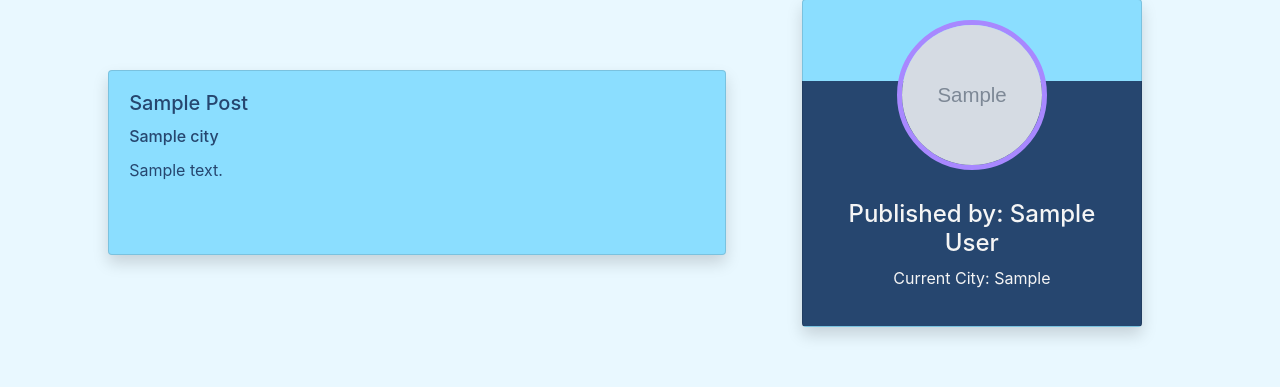
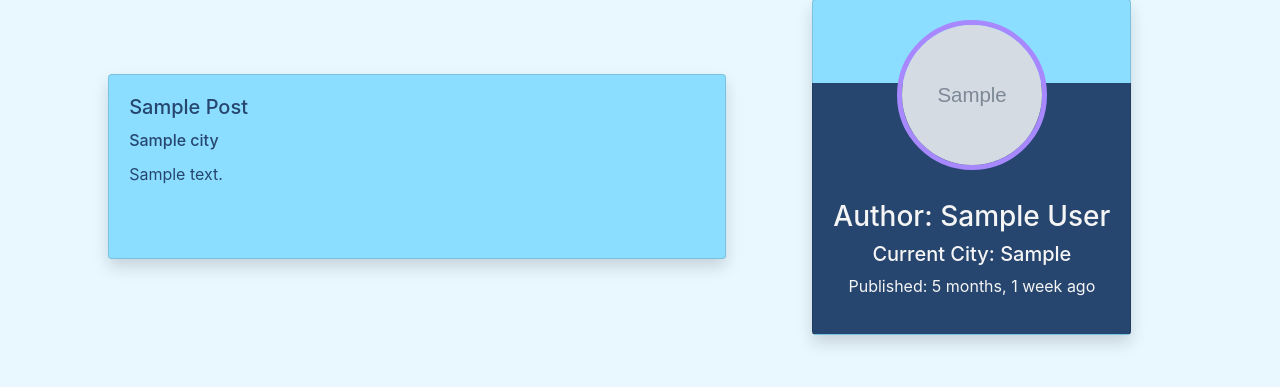
Before and after one commit to ncbentley/wayfarer, a Django app: a page that uses main_app/templates/cities/post.html in a window 1280 px wide. Shown: the part 428-815 px from the top of the page. Run offline with Django 3.2, Linux system fonts and the light colour scheme; tables that the repository leaves empty hold one stand-in row (values such as "Sample post"); grey boxes marked "Sample" are stand-in pictures; some libraries are stand-ins or nearby versions.

Commit message:
rel publish date

```diff
--- a/main_app/templates/cities/index.html
+++ b/main_app/templates/cities/index.html
@@ -70,8 +70,9 @@
                                 <!-- Author image -->
                                 <img src="{% static '' %}{{post.user.image}}" alt=""
                                     class="p-0 my-2 ml-3 img-thumbnail avatar">
-                                <div class="titles overflow-scroll" style="text-align: center;">
-                                    <h3 class="post-title ml-2">{{post.title|title}}</h3>
+                                <div class="ml-3 titles overflow-scroll">
+                                    <h3 class="post-title">{{post.title|title}}</h3>
+                                    <p class="relative-time">{{post.time|timesince}} ago</p>
                                 </div>
                             </div>
                         </div>
--- a/main_app/templates/cities/post.html
+++ b/main_app/templates/cities/post.html
@@ -43,8 +43,9 @@
                             <img class="profile-pic-sm rounded-circle" width="100px" height="100px"
                                 src="{% static '' %}{{post.user.image}}" alt="Profile Picture">
                             <!-- TODO Change to user.full_name once create post form exists -->
-                            <h4>Published by: {{ post.user.full_name }}</h4>
-                            <p class='mt-sm-2'>Current City: {{ post.user.current_city }}</p>
+                            <h3>Author: {{ post.user.full_name }}</h3>
+                            <h5 class='mt-sm-2'>Current City: {{ post.user.current_city }}</h5>
+                            <p class="mt-sm-2">Published: {{post.time|timesince}} ago</p>
                         </div>
                     </a>
                 </div>
```
